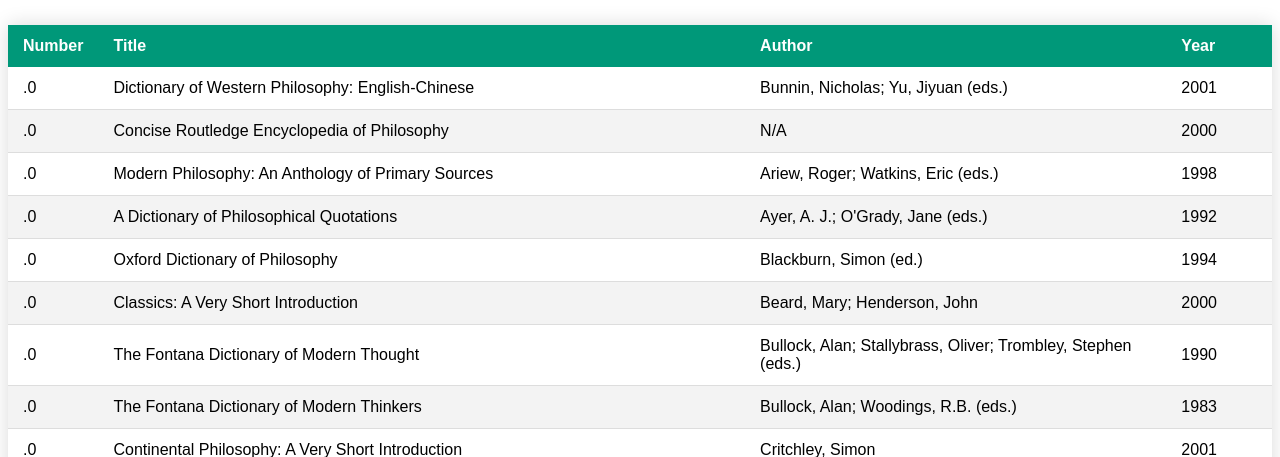
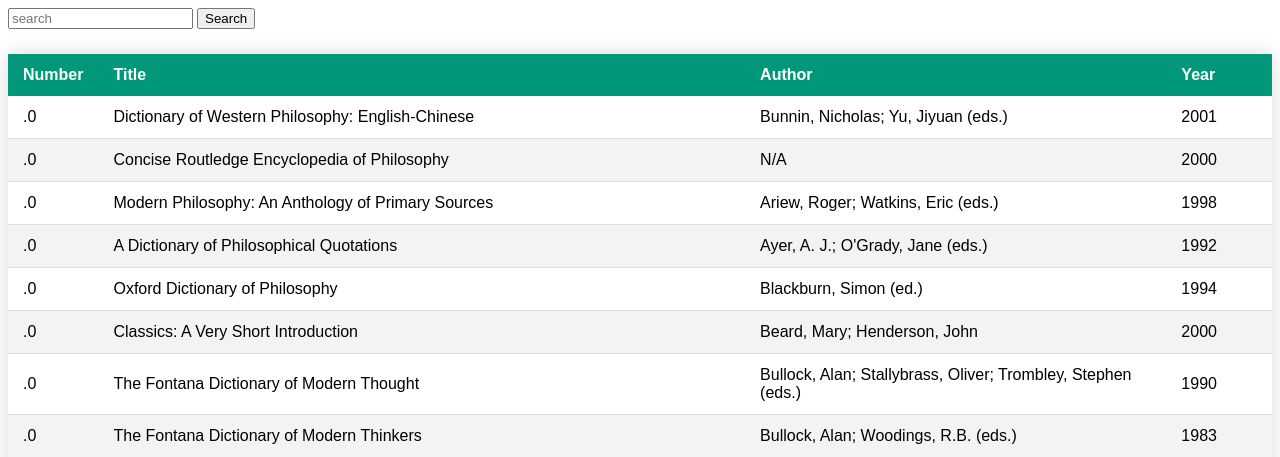
Before and after one commit to brianrabern/PhilSocLib, a Django app: page /library/ in a window 1280 px wide. Shown: the top 457 px of the page. Run offline with Django 4.2, Linux system fonts and the light colour scheme; data comes from the database, SQL or seed files in the repository.

Commit message:
added search bar

```diff
--- a/libraryapp/templates/base.html
+++ b/libraryapp/templates/base.html
@@ -12,7 +12,11 @@
   <body>
     <header>
 <nav>
-
+<form method=POST action={% url 'search' %}>
+  {%csrf_token%}
+  <input type="search"  placeholder="search" aria-label="Search" name="searched">
+  <button type="submit">Search</button>
+</form>
 </nav>
 
     </header>
--- a/libraryapp/urls.py
+++ b/libraryapp/urls.py
@@ -1,6 +1,7 @@
 from django.urls import path
-from libraryapp.views import book_list
+from libraryapp.views import book_list, search
 
 urlpatterns = [
-    path('', book_list, name ="list")
+    path('', book_list, name ="list"),
+    path('search/', search, name ="search")
 ]
--- a/libraryapp/views.py
+++ b/libraryapp/views.py
@@ -1,6 +1,6 @@
 from django.shortcuts import render
-
 from libraryapp.models import Book
+from django.db.models import Q
 
 
 def book_list(request):
@@ -8,3 +8,13 @@ def book_list(request):
     context ={"books": books}
 
     return render(request,"library/books.html",context)
+
+
+def search(request):
+    if request.method == "POST":
+        searched = request.POST.get("searched")
+        books = Book.objects.filter(Q(title__contains=searched) | Q(author__contains=searched)|Q(call_number__contains=searched))
+        context = {'searched': searched, 'books': books}
+        return render(request,'library/search.html', context)
+    else:
+        return render(request,'library/search.html', {})
```
Also changed, not shown: libraryapp/templates/library/search.html (added, +33 -0 lines).
